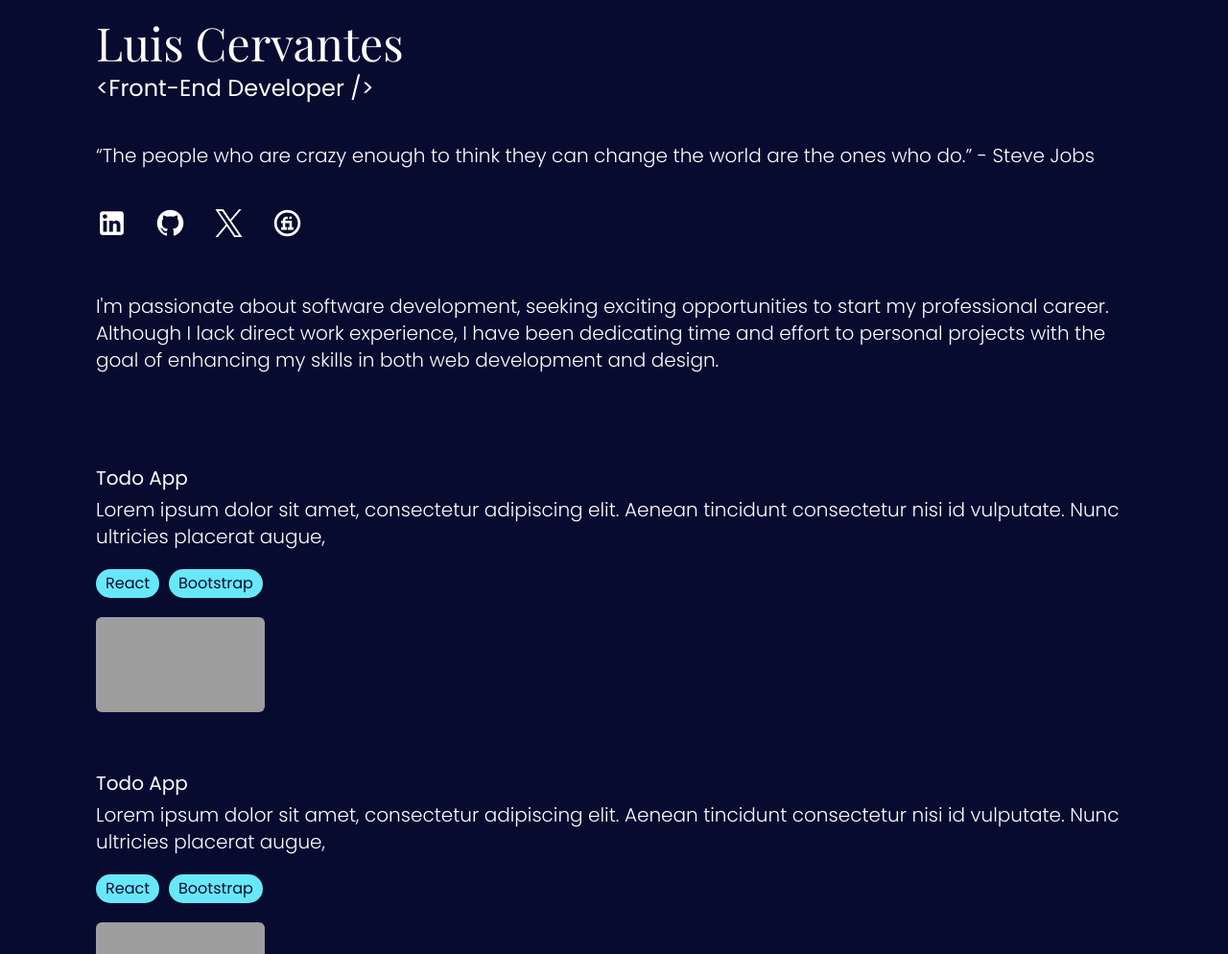
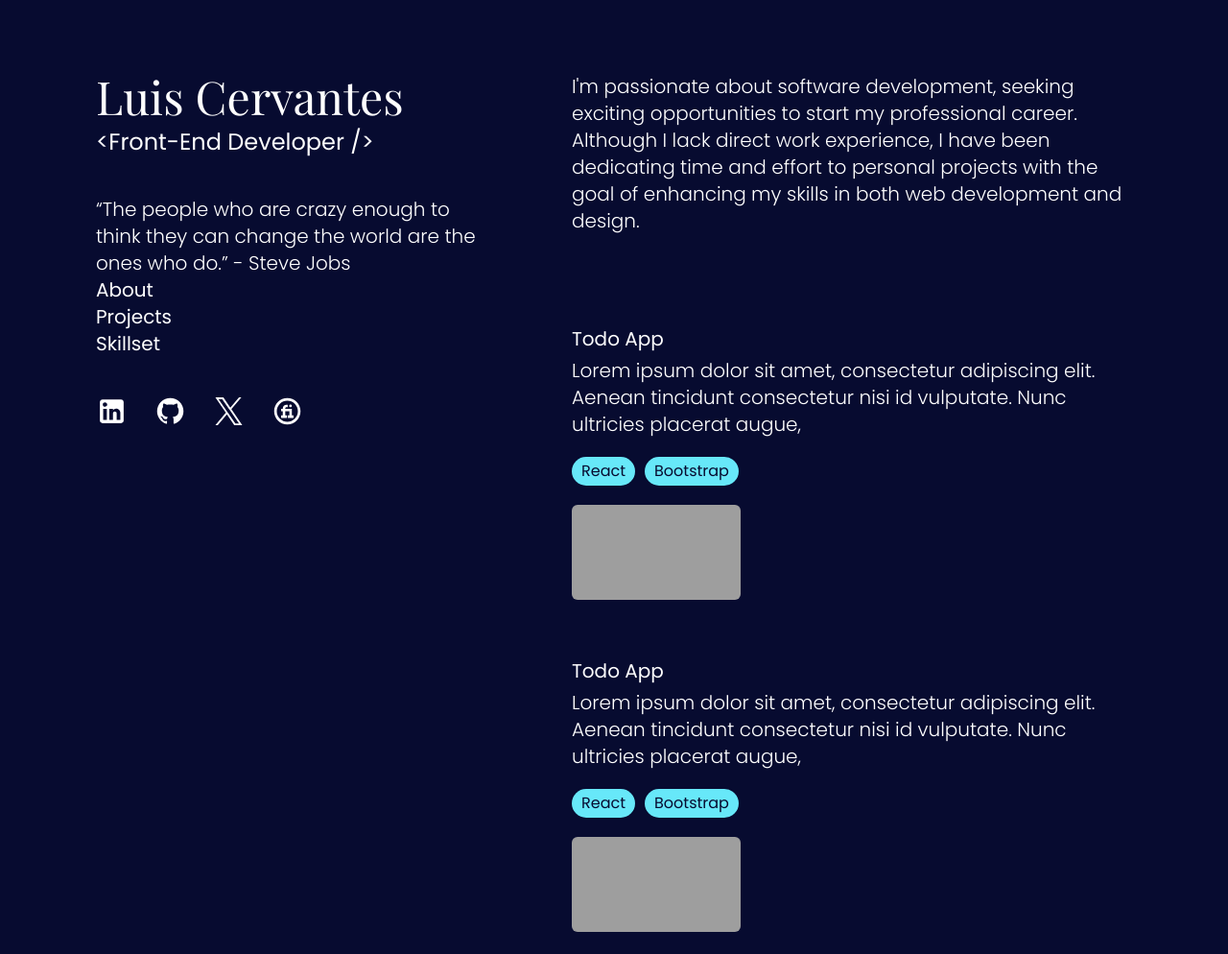
Before and after one commit to LugpDev2022/portfolio, an Astro site: page / in a window 1280 px wide. Shown: the top 994 px of the page at 96% size. Built offline with nearby package versions, Linux system fonts and the light colour scheme; Astro itself is replaced by a stand-in of ours; grey boxes are pictures that could not be loaded.

Commit message:
Create desktop layout

```diff
--- a/src/components/Navigation.astro
+++ b/src/components/Navigation.astro
@@ -1,4 +1,4 @@
-<nav>
+<nav class='hidden lg:block'>
   <ul>
     <li>
       <a href='#about'>About</a>
--- a/src/layouts/Layout.astro
+++ b/src/layouts/Layout.astro
@@ -30,12 +30,7 @@ import '@fontsource/playfair-display';
     <title>Luis Cervantes</title>
   </head>
   <body
-    class='px-4
-          py-5
-          md:px-10
-          lg:px-[50px]
-          xl:px-[100px]
-          text-xl'
+    class='px-4 py-5 md:px-10 lg:px-[50px] lg:pt-[76px] xl:px-[100px] text-xl flex flex-col lg:flex-row lg:gap-20 xl:gap-24'
   >
     <slot />
   </body>
--- a/src/pages/index.astro
+++ b/src/pages/index.astro
@@ -1,5 +1,5 @@
 ---
-// import Navigation from '../components/Navigation.astro';
+import Navigation from '../components/Navigation.astro';
 import Contacts from '../components/Contacts.astro';
 import Layout from '../layouts/Layout.astro';
 import AboutSection from '../sections/AboutSection.astro';
@@ -8,20 +8,22 @@ import SkillsetSection from '../sections/SkillsetSection.astro';
 ---
 
 <Layout>
-  <section>
+  <section class='lg:shrink-0 lg:basis-[400px] lg:h-screen relative'>
+    <div class='lg:fixed lg:w-[400px] lg:h-full'>
       <h1 class='text-5xl'>Luis Cervantes</h1>
       <h2 class='text-2xl mt-2 mb-10'>&lt;Front-End Developer /&gt;</h2>
 
       <blockquote>
-      <p style='text-wrap: balance;'>
-        “The people who are crazy enough to think they can change the world are
-        the ones who do.” - Steve Jobs
+        <p class='quote'>
+          “The people who are crazy enough to think they can change the world
+          are the ones who do.” - Steve Jobs
         </p>
       </blockquote>
 
-    <!-- <Navigation /> -->
+      <Navigation />
 
       <Contacts />
+    </div>
   </section>
 
   <main>
--- a/src/styles/main.css
+++ b/src/styles/main.css
@@ -10,6 +10,12 @@ h1 {
 
 p {
   font-weight: 300;
+}
+
+@media (max-width: 1023px) {
+  .quote {
+    text-wrap: balance;
+  }
 }
 
 .projects-link {
```
Lines whose indentation alone changed are shown as unchanged.
